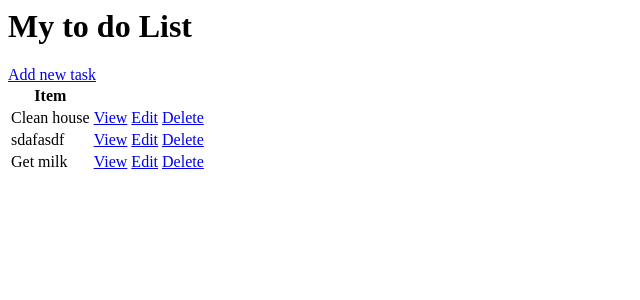
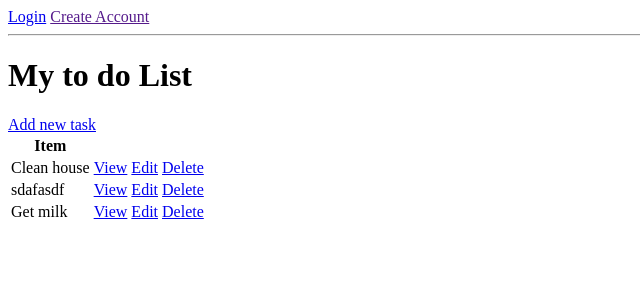
Before and after one commit to DANIELKNYSNA/todo_list-with-User-Login, a Django app: page / in a window 1280 px wide. Shown: the top 300 px of the page, without its empty margins (0-640 px from the left). Run offline with Django 4.2, Linux system fonts and the light colour scheme; data comes from the database, SQL or seed files in the repository; both versions use the stored data as it was after the commit.

Commit message:
Implementing the login page

```diff
--- a/base/templates/base/task_list.html
+++ b/base/templates/base/task_list.html
@@ -1,3 +1,13 @@
+{% if request.user.is_authenticated %}
+<p>{{ request.user }}</p>
+<a href="">Logout</a>
+{% else %}
+<a href="{% url 'login' %}">Login</a>
+<a href="">Create Account</a>
+
+{% endif %}
+<hr>
+
 <h1>My to do List</h1>
 <a href="{% url 'task-create' %}">Add new task</a>
 
--- a/base/urls.py
+++ b/base/urls.py
@@ -1,6 +1,7 @@
 from django.urls import path
-from .views import TaskList, TaskDetail, TaskCreate, TaskUpdate, TaskDelete
+from .views import TaskList, TaskDetail, TaskCreate, TaskUpdate, TaskDelete, CustomLoginView
 urlpatterns = [
+  path('login/', CustomLoginView.as_view(), name='login'),
   path('', TaskList.as_view(), name='tasks'),
   path('task/<int:pk>', TaskDetail.as_view(), name='task'),
   path('task-create/', TaskCreate.as_view(), name='task-create'),
--- a/base/views.py
+++ b/base/views.py
@@ -1,10 +1,20 @@
 from typing import Optional
 from django.shortcuts import render
 from django.views.generic import ListView, DetailView, CreateView, UpdateView, DeleteView
+from django.contrib.auth.views import LoginView
 from django.urls import reverse_lazy
 
 from base.models import Task
 # Create your views here.
+
+class CustomLoginView(LoginView):
+  template_name: str = 'base/login.html'
+  fields = '__all__'
+  redirect_authenticated_user: bool = True
+
+  def get_success_url(self) -> str:
+    return reverse_lazy('tasks')
+
 class TaskList(ListView):
   model = Task
   context_object_name: Optional[str] = 'tasks'
```
Also changed, not shown: base/templates/base/login.html (added, +7 -0 lines), db.sqlite3.
